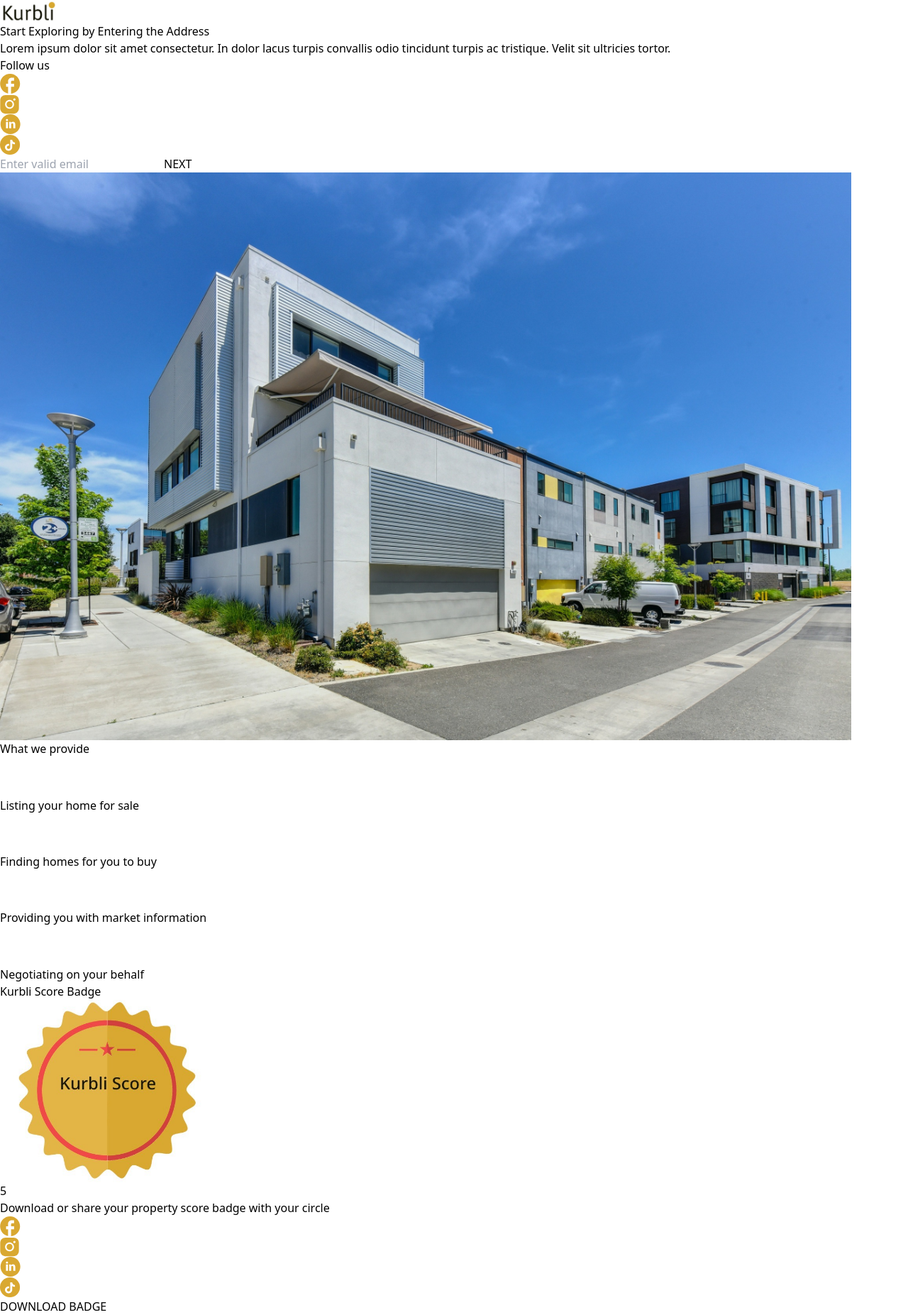
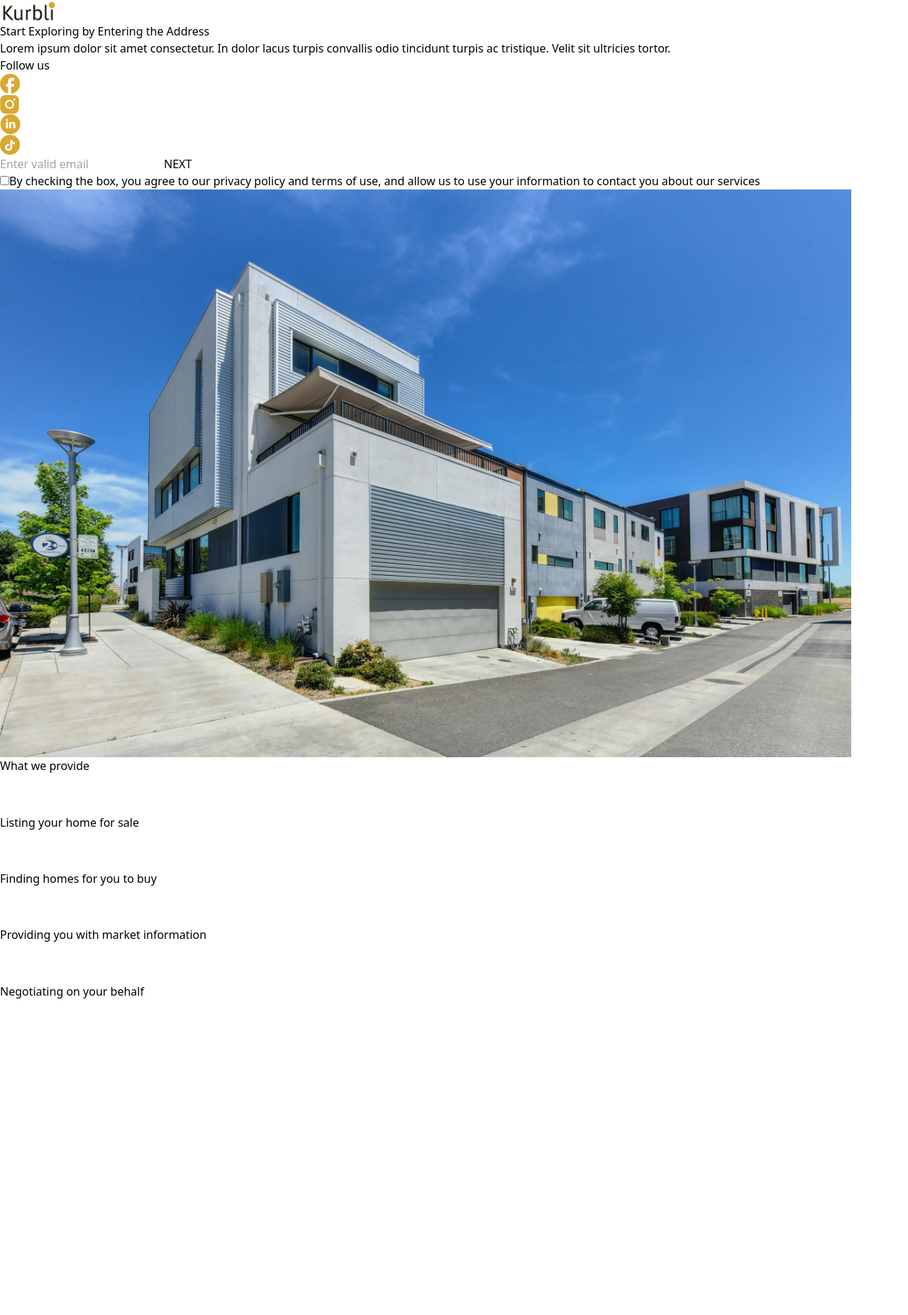
Before and after one commit to thrishank/client, a React (Vite) app: page / in a window 1280 px wide. Shown: the whole page at 71% size. After the commit the page ends 1409 px from the top, so only its background shows below. Built offline with nearby package versions, Linux system fonts and the light colour scheme.

Commit message:
made checkbox

```diff
--- a/src/App.tsx
+++ b/src/App.tsx
@@ -11,9 +11,9 @@ function App() {
           <LeftText />
           <Right />
         </div>
-        <div className="flex items-center justify-center absolute top-0 w-full h-full z-50">
+        {/* <div className="flex items-center justify-center absolute top-0 w-full h-full z-50">
           <Scorebadge/>
-        </div>
+        </div> */}
 
       </div>
     </>
--- /dev/null
+++ b/src/componets/checkbox.tsx
@@ -0,0 +1,12 @@
+
+
+export function Checkbox() {
+    return (
+
+        <div class="flex items-center py-5">
+            <input type="checkbox" className="w-4 h-4 checked text-green-500 bg-gray-100 border-gray-300 rounded dark:ring-offset-gray-800 focus:ring-2 dark:bg-gray-700 dark:border-gray-600"></input>
+            <label for="link-checkbox" class="ms-2 text-sm font-medium text-gray-900">By checking the box, you agree to our <a href="#" class="text-[#D9A831] underline">privacy policy</a> and <a href="#" class="underline text-[#D9A831]">terms of use,</a> and allow us to use your information to contact you about our services</label>
+        </div>
+
+    );
+  }
--- a/src/componets/input_box.tsx
+++ b/src/componets/input_box.tsx
@@ -1,5 +1,6 @@
 import { useEffect, useState } from "react";
 import { Score } from "./score";
+import { Checkbox } from "./checkbox";
 
 export function Input() {
   const [email, setEmail] = useState("");
@@ -9,6 +10,7 @@ export function Input() {
   const [inputType, setInputType] = useState("email");
   const [button_text, setButton_text] = useState("NEXT");
   const [score, setScore] = useState(false);
+  const [showCheckbox, setShowCheckbox] = useState(true);
 
   useEffect(() => {
     const emailRegex = /^[^\s@]+@[^\s@]+\.[^\s@]+$/;
@@ -22,6 +24,7 @@ export function Input() {
       setButton_text("CALUCULATE SCORE");
       setEmail("");
       setValid_address(true);
+      setShowCheckbox(false);
     }
     if (valid_address && email.length > 0) {
       setScore(true);
@@ -43,7 +46,6 @@ export function Input() {
               required
               onChange={(e) => setEmail(e.target.value)}
             />
-
             {isEmail ? (
               <span className="absolute inset-y-0 right-0 pr-3 flex items-center">
                 <svg
@@ -116,6 +118,7 @@ export function Input() {
                 Please enter a valid email address
               </p>
             ))}
+          {showCheckbox && <Checkbox />}
         </div>
       </div>
       {score && (
--- a/src/componets/score_badge.tsx
+++ b/src/componets/score_badge.tsx
@@ -1,3 +1,4 @@
+import { Checkbox } from "./checkbox";
 import { Social_links } from "./social";
 export function Scorebadge() {
     return (
@@ -18,7 +19,7 @@ export function Scorebadge() {
             </div>
 
             <button className="px-6 py-3 my-3 mx-4 rounded-full bg-[#D9A831] font-bold cursor-pointer relative z-10">DOWNLOAD BADGE</button>
-
+            <Checkbox></Checkbox>
 
         </div>
       </div>
--- a/src/pages/left.tsx
+++ b/src/pages/left.tsx
@@ -1,3 +1,4 @@
+import { Checkbox } from "../componets/checkbox";
 import { Input } from "../componets/input_box";
 import { Social_links } from "../componets/social";
 
```
